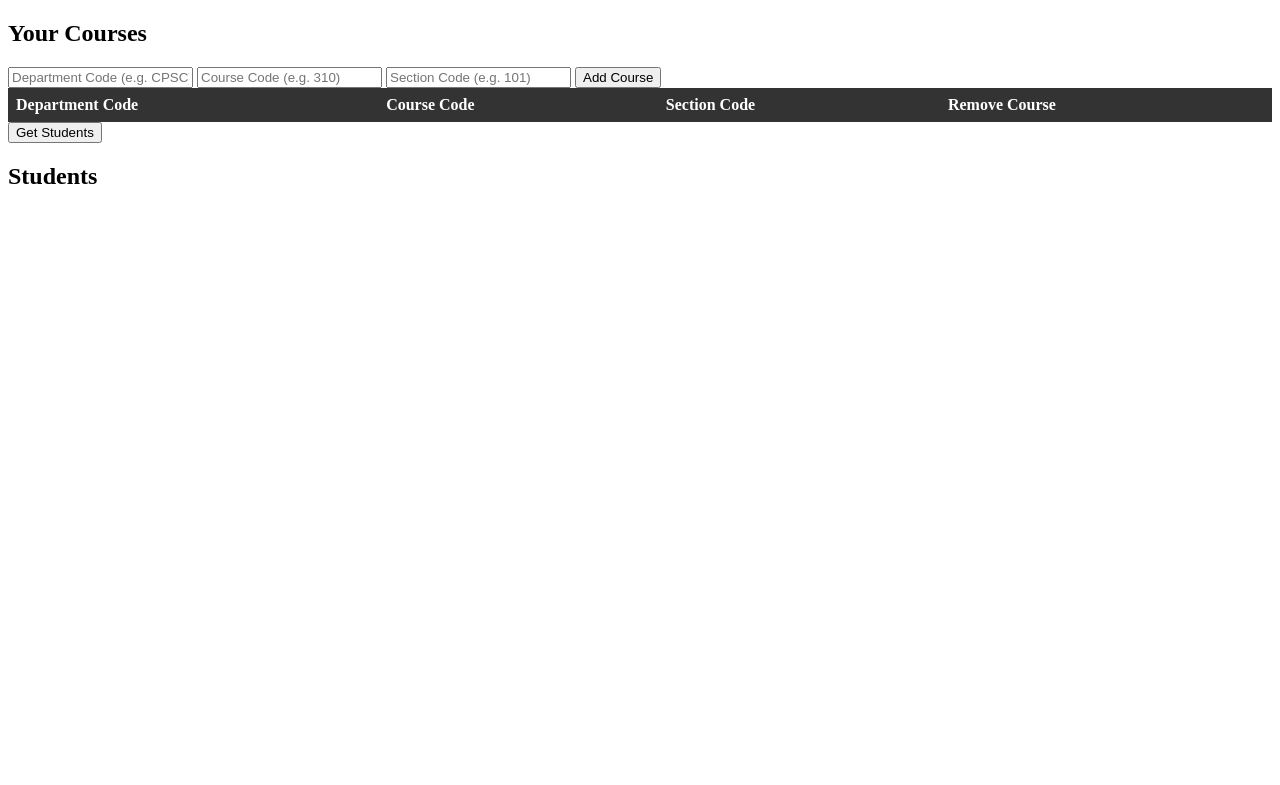
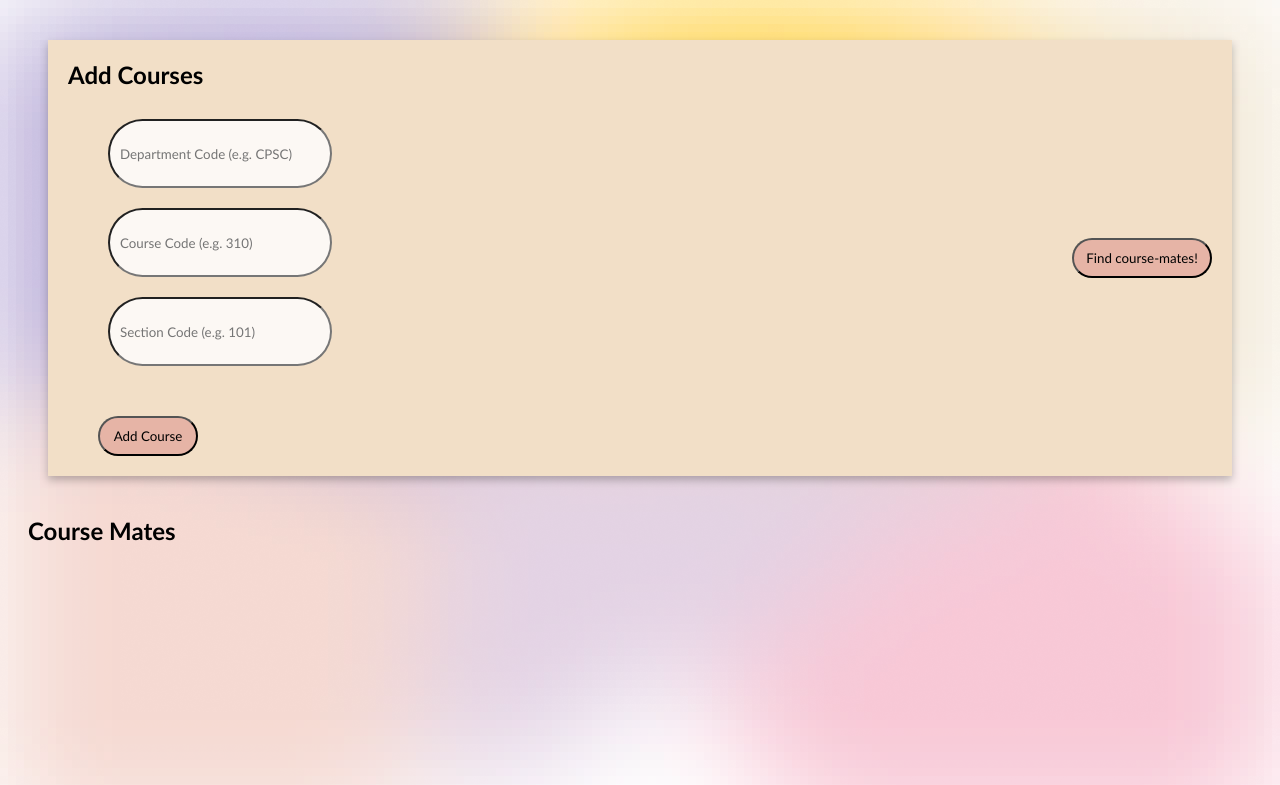
Before and after one commit to Saumya-2521/CourseMate, a Flask app: page /home in a window 1280 px wide. Shown: the top 785 px of the page. Run offline with Flask 3, Linux system fonts and the light colour scheme; lists and menus that the app fills with data are empty.

Commit message:
Everything

```diff
--- a/static/scripts/home.js
+++ b/static/scripts/home.js
@@ -50,8 +50,8 @@ function populateTable(json) {
     infoButton.addEventListener("mouseout", function() {
       email.classList.add("hidden");
     });
+    topRowDiv.appendChild(email);
     topRowDiv.appendChild(infoButton);
-    topRowDiv.appendChild(email);
     innerDiv.appendChild(topRowDiv);
 
 
@@ -90,6 +90,8 @@ function addCourse() {
   deleteCourseButton.addEventListener("click", removeCourse);
 
   let table = document.getElementById("courseTable");
+  // Unhide table
+  table.classList.remove("hidden");
 
   // Add the new course
   let newRow = table.insertRow(-1);
--- a/static/styles/home.css
+++ b/static/styles/home.css
@@ -7,16 +7,25 @@
 
   /* Table header */
   #courseTable th {
-	background-color: #333;
-	color: white;
-	padding: 8px;
-	text-align: left;
+	padding: 10px;
+	border-bottom: 1px solid #FFF;
+background: #F0E8D8;
+font-family: 'Gill Sans', 'Gill Sans MT', Calibri, 'Trebuchet MS', sans-serif;
+
+  }
+
+  h2 {
+	font-family: 'Gill Sans', 'Gill Sans MT', Calibri, 'Trebuchet MS', sans-serif;
+	margin: 20px;
   }
 
   /* Table cells */
   #courseTable td {
-	border: 1px solid #ddd;
-	padding: 8px;
+	margin: 10px;
+	padding: 10px;
+		border-bottom: 1px solid #FFF;
+	background: #F0E8D8;
+	font-family: 'Gill Sans', 'Gill Sans MT', Calibri, 'Trebuchet MS', sans-serif;
   }
 
   /* Alternating row colors */
@@ -24,8 +33,66 @@
 	background-color: #e0e0e0; /* Replace with your desired alternate row color */
   }
 
+  #courseTable button {
+	background-color: #ff6347; /* Red color for the button */
+	color: white;
+	border: none;
+	padding: 5px 10px;
+	font-size: 14px;
+	cursor: pointer;
+	border-radius: 5px;
+	align-self: center;
+  }
+
 
 /* Styles for the student list */
+body {
+	background-image: url('/static/scripts/images/background.png');
+	background-size: cover;
+  }
+
+#courses {
+	background-color: #F2DFC7 !important;
+	filter: drop-shadow(0px 4px 4px rgba(0, 0, 0, 0.25));
+}
+
+input {
+	width: 200px;
+	height: 45px;
+	flex-shrink: 0;
+	border-radius: 70px;
+background: rgba(255, 255, 255, 0.80);
+}
+
+#courses {
+	margin: 40px;
+	display: flex;
+	justify-content: space-between;
+	align-items: center;
+}
+
+#textInputs {
+	display: flex !important;
+	flex-direction: column !important;
+	margin: 20px 20px 20px 50px;
+}
+
+
+#textInputs input {
+	margin: 10px;
+	padding: 10px;
+	font-family: 'Gill Sans', 'Gill Sans MT', Calibri, 'Trebuchet MS', sans-serif;
+}
+
+#addCourseBtn {
+	border-radius: 30px;
+	background-color: rgba(228, 170, 158, 0.80);
+	box-shadow: none;
+	margin: 20px 20px 20px 50px;
+	width: 100px;
+	height: 40px;
+	font-family: 'Gill Sans', 'Gill Sans MT', Calibri, 'Trebuchet MS', sans-serif;
+}
 
 /* Top level list */
 #studentOrderedList {
@@ -38,6 +105,17 @@
 	margin-bottom: 20px;
 	border: 1px solid #ccc;
 	padding: 10px;
+	background-color: rgba(255, 255, 255, 0.40);
+	border-radius: 20px;
+	font-family: 'Gill Sans', 'Gill Sans MT', Calibri, 'Trebuchet MS', sans-serif;
+  }
+
+  #studentOrderedList p {
+	font-size: 25px;
+  }
+
+  .topRowDiv p {
+	font-weight: bold
   }
 
   /* Div containing student name, info button, and email */
@@ -83,3 +161,14 @@
 	color: orange;
 	/* Other styles for different section if needed */
   }
+
+
+#getStudentsButton {
+	border-radius: 30px;
+	background-color: rgba(228, 170, 158, 0.80);
+	box-shadow: none;
+	margin: 20px 20px 20px 50px;
+	width: 140px;
+	height: 40px;
+	font-family: 'Gill Sans', 'Gill Sans MT', Calibri, 'Trebuchet MS', sans-serif;
+}
--- a/templates/home.html
+++ b/templates/home.html
@@ -8,13 +8,17 @@
 
   <body>
     <div id="courses">
-      <h2>Your Courses</h2>
-      <input type="text" id="deptCode" placeholder="Department Code (e.g. CPSC)">
-      <input type="text" id="courseCode" placeholder="Course Code (e.g. 310)">
-      <input type="text" id="sectionCode" placeholder="Section Code (e.g. 101)">
-      <button id="addCourseBtn">Add Course</button>
+      <div id="leftCourses">
+        <h2>Add Courses</h2>
+        <div id="textInputs">
+          <input type="text" id="deptCode" placeholder="Department Code (e.g. CPSC)">
+          <input type="text" id="courseCode" placeholder="Course Code (e.g. 310)">
+          <input type="text" id="sectionCode" placeholder="Section Code (e.g. 101)">
+        </div>
+        <button id="addCourseBtn">Add Course</button>
+      </div>
       <div id="courseList">
-        <table id="courseTable">
+        <table id="courseTable" class="hidden">
           <tr>
             <th>Department Code</th>
             <th>Course Code</th>
@@ -23,14 +27,10 @@
           </tr>
         </table>
       </div>
-      <button id="getStudentsButton">Get Students</button>
-    </div>
-
-    <div>
-
+      <button id="getStudentsButton">Find course-mates!</button>
     </div>
     <div id="students">
-      <h2>Students</h2>
+      <h2>Course Mates</h2>
       <div id="studentList">
         <!-- Student information will be listed here -->
         <ul id="studentOrderedList"></ul>
```
Also changed, not shown: static/scripts/images/background.png (added).
